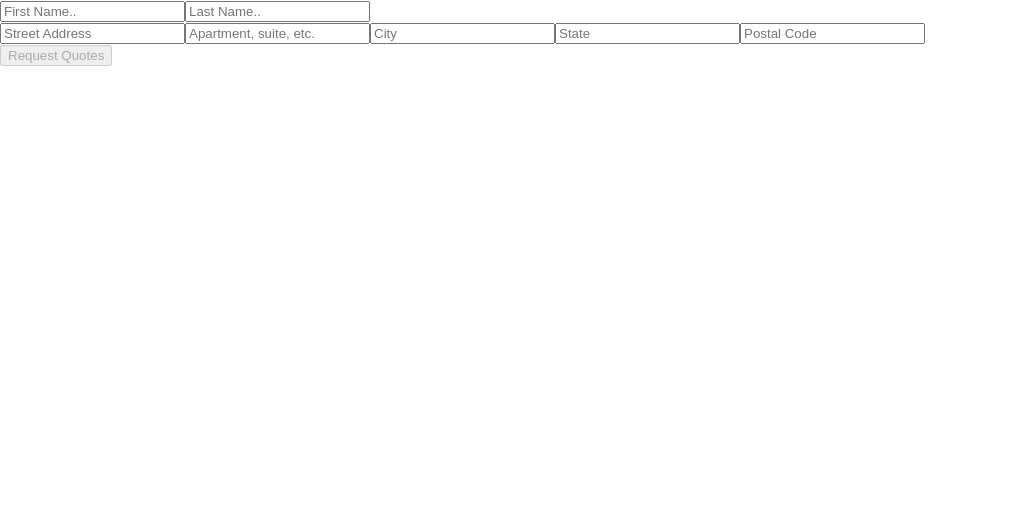
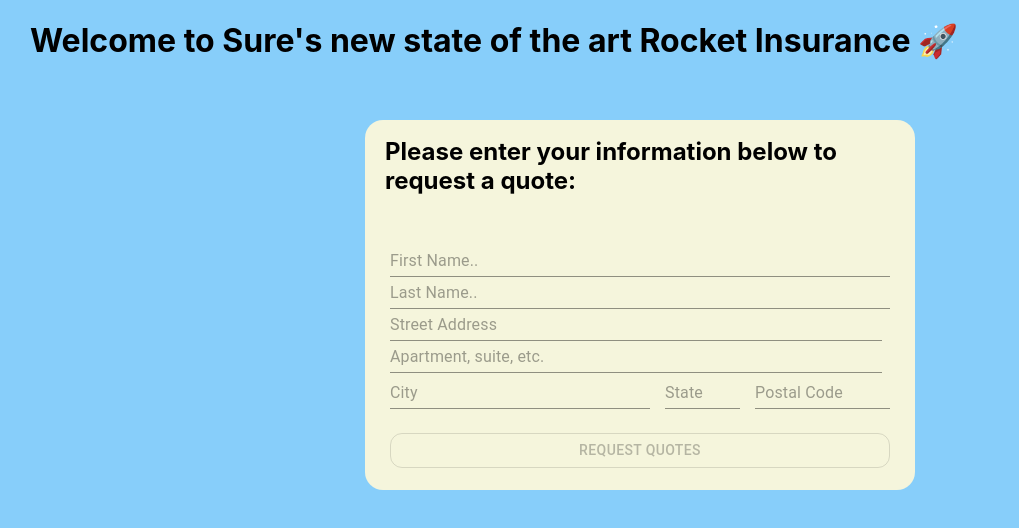
Before and after one commit to guizzettic/SureTakeHome, a React (Create React App) app: page / in a window 1280 px wide. Shown: the top 528 px of the page, without its empty margins (0-1019 px from the left). Built offline with nearby package versions, Linux system fonts and the light colour scheme.

Commit message:
updated styling of userInfo form and quote overview Dialog

```diff
--- a/src/App.js
+++ b/src/App.js
@@ -3,7 +3,13 @@
 
 function App() {
   return (
-    <div>
+    <div
+      style={{
+        height: '100vh',
+        width: '100vw',
+        backgroundColor: 'lightskyblue',
+      }}
+    >
       <RatingInfo />
     </div>
   );
--- a/src/QuoteInfo.js
+++ b/src/QuoteInfo.js
@@ -1,3 +1,4 @@
+import { useState, useEffect } from 'react';
 import Button from '@mui/material/Button';
 import Dialog from '@mui/material/Dialog';
 import DialogActions from '@mui/material/DialogActions';
@@ -8,7 +9,6 @@
 import { capitalizeFirstLetter, numberWithCommas } from './utils';
 import questionMark from '../src/questionMark.png';
 
-import { useState } from 'react';
 import {
   Select,
   MenuItem,
@@ -16,6 +16,29 @@
   Popover,
   Typography,
 } from '@mui/material';
+import { makeStyles } from '@mui/styles';
+
+const useStyles = makeStyles({
+  dialogBox: {
+    backgroundColor: 'transparent',
+  },
+  pageDescription: {
+    paddingBottom: 4,
+    marginTop: 3,
+  },
+  bodyContent: {
+    background: '#F8F0E3',
+    margin: '-2px 0 2px 0 ',
+  },
+  selectDropdown: {
+    margin: '-2.5px 0 1px 10px',
+  },
+  questionModal: {
+    height: 18,
+    margin: '0 5px',
+    paddingTop: 2,
+  },
+});
 
 const QuoteInfo = ({
   policyInfo,
@@ -31,7 +54,9 @@
     asteroid_collision:
       policyInfo.variable_options.asteroid_collision.values[0],
   });
+  const [policySubmitted, setPolicySubmitted] = useState(false);
 
+  const classes = useStyles();
   const modalOpen = Boolean(anchorEl);
 
   const handleClose = () => {
@@ -46,8 +71,11 @@
     setAnchorEl(null);
   };
 
-  const handleUpdate = (e) => {
-    e.preventDefault();
+  useEffect(() => {
+    handleUpdate();
+  }, [policySelections]);
+
+  const handleUpdate = () => {
     let url = `https://fed-challenge-api.sure.now.sh/api/v1/quotes/${policyInfo.quoteId}`;
 
     const updatedQuoteBody = JSON.stringify({
@@ -86,17 +114,24 @@
 
   return (
     <div>
-      <Dialog open={open}>
-        <DialogTitle>
+      <Dialog
+        open={open}
+        onClose={() => setShowDialog(false)}
+        className={classes.dialogBox}
+      >
+        <DialogTitle className={classes.bodyContent}>
           {capitalizeFirstLetter(policyInfo.policy_holder.first_name)}'s Quote
           Information
         </DialogTitle>
-        <DialogContent>
-          <DialogContentText>
-            Below find details on different options to calculate your personal
-            annaul premium for rocket insurance
+
+        <DialogContent className={classes.bodyContent}>
+          {!policySubmitted ? (
+            <>
+              <DialogContentText className={classes.pageDescription}>
+                Below find details on different options to calculate your
+                personal annual premium for rocket insurance:
               </DialogContentText>
-          <div style={{ display: 'flex', marginTop: 15 }}>
+              <div style={{ display: 'flex', marginTop: 25 }}>
                 <DialogContentText>Deductible</DialogContentText>
 
                 <img
@@ -104,7 +139,7 @@
                   aria-label="question-mark"
                   onMouseEnter={onHover}
                   onMouseLeave={onLeave}
-              style={{ height: 18, marginLeft: '10px' }}
+                  className={classes.questionModal}
                 />
                 <Popover
                   open={modalOpen}
@@ -122,25 +157,22 @@
                   }}
                 >
                   <Typography>
-                The amount of money you will pay in an insurance claim before
-                the insurance coverage kicks in.
+                    The amount of money you will pay in an insurance claim
+                    before the insurance coverage kicks in.
                   </Typography>
                 </Popover>
 
-            <FormControl sx={{ m: '2px 5px', minWidth: 120 }}>
+                <FormControl sx={{ minWidth: 120, paddingBottom: 2 }}>
                   <Select
-                label="$500"
                     defaultValue={500}
                     onChange={(e) => {
-                  setPolicySelections(
-                    {
+                      setPolicySelections({
                         ...policySelections,
                         deductible: e.target.value,
-                    },
-                    handleUpdate(e)
-                  );
+                      });
                     }}
-                sx={{ height: 50, ml: 4, mt: -1.5 }}
+                    className={classes.selectDropdown}
+                    sx={{ height: 30 }}
                   >
                     {policyInfo.variable_options.deductible.values.map(
                       (amt, key) => (
@@ -160,7 +192,7 @@
                   aria-label="question-mark"
                   onMouseEnter={onHover}
                   onMouseLeave={onLeave}
-              style={{ height: 18, marginLeft: '10px' }}
+                  className={classes.questionModal}
                 />
 
                 <Popover
@@ -184,20 +216,17 @@
                   </Typography>
                 </Popover>
 
-            <FormControl sx={{ m: '2px 5px', minWidth: 120 }}>
+                <FormControl sx={{ minWidth: 120, paddingBottom: 2 }}>
                   <Select
-                label="$100,000"
                     defaultValue={100000}
                     onChange={(e) => {
-                  setPolicySelections(
-                    {
+                      setPolicySelections({
                         ...policySelections,
                         asteroid_collision: e.target.value,
-                    },
-                    handleUpdate(e)
-                  );
+                      });
                     }}
-                sx={{ height: 50, ml: 4, mt: -1.5 }}
+                    className={classes.selectDropdown}
+                    sx={{ height: 30 }}
                   >
                     {policyInfo.variable_options.asteroid_collision.values.map(
                       (amt, key) => (
@@ -210,13 +239,43 @@
                 </FormControl>
               </div>
               <DialogContentText>
-            Annual Premium Insurance: ${numberWithCommas(policyInfo.premium)}
+                Annual Premium Insurance:
+                <strong>${numberWithCommas(policyInfo.premium)}</strong>
               </DialogContentText>
+            </>
+          ) : (
+            <DialogContentText>
+              Thank you for submitting your Rocket Insurance request, expect an
+              email with more information in the next 24 hours
+            </DialogContentText>
+          )}
         </DialogContent>
-        <DialogActions>
-          <Button onClick={handleClose}>Cancel Quote</Button>
-          <Button onClick={handleUpdate}>Submit Policy</Button>
+
+        {!policySubmitted && (
+          <DialogActions
+            sx={{
+              display: 'flex',
+              justifyContent: 'space-between',
+              background: '#F8F0E3',
+              marginTop: -0.5,
+            }}
+          >
+            <Button
+              variant="outlined"
+              onClick={handleClose}
+              sx={{ borderRadius: 3 }}
+            >
+              Edit Information
+            </Button>
+            <Button
+              variant="outlined"
+              onClick={() => setPolicySubmitted(true)}
+              sx={{ borderRadius: 3 }}
+            >
+              Submit Policy
+            </Button>
           </DialogActions>
+        )}
       </Dialog>
     </div>
   );
--- a/src/RatingInfo.js
+++ b/src/RatingInfo.js
@@ -1,6 +1,21 @@
 import { useState, useEffect } from 'react';
-import { fieldValidation } from './utils';
 import QuoteInfo from './QuoteInfo';
+import { makeStyles } from '@mui/styles';
+import { Button } from '@mui/material';
+import UserInfoForm from './components/UserInfoForm';
+
+const useStyles = makeStyles({
+  container: {
+    width: 550,
+    margin: '0 auto',
+    paddingTop: 100,
+  },
+  pageTitle: {
+    position: 'absolute',
+    top: 0,
+    left: 30,
+  },
+});
 
 const RatingInfo = () => {
   const [userInfo, setUserInfo] = useState({
@@ -12,9 +27,11 @@
     region: '',
     postal: '',
   });
+
   const [validForm, setValidForm] = useState(true);
   const [policyInfo, setPolicyInfo] = useState(null);
   const [showDialog, setShowDialog] = useState(false);
+  const classes = useStyles();
 
   const handleSubmit = (e) => {
     e.preventDefault();
@@ -47,67 +64,21 @@
       .catch((err) => console.error(err));
   };
 
-  useEffect(() => {
-    let status = fieldValidation(userInfo);
-    setValidForm(status);
-  }, [userInfo]);
+  return (
+    <div className={classes.container}>
+      <h1 className={classes.pageTitle}>
+        Welcome to Sure's new state of the art Rocket Insurance 🚀
+      </h1>
+      <UserInfoForm
+        userInfo={userInfo}
+        setUserInfo={setUserInfo}
+        handleSubmit={handleSubmit}
+        showDialog={showDialog}
+        policyInfo={policyInfo}
+        validForm={validForm}
+        setValidForm={setValidForm}
+      />
 
-  return (
-    <div>
-      <form>
-        <input
-          placeholder="First Name.."
-          value={userInfo.first_name}
-          onChange={(e) =>
-            setUserInfo({ ...userInfo, first_name: e.target.value })
-          }
-        />
-        <input
-          placeholder="Last Name.."
-          value={userInfo.last_name}
-          onChange={(e) =>
-            setUserInfo({ ...userInfo, last_name: e.target.value })
-          }
-        />
-        <div>
-          <input
-            placeholder="Street Address"
-            value={userInfo.line_1}
-            onChange={(e) =>
-              setUserInfo({ ...userInfo, line_1: e.target.value })
-            }
-          />
-          <input
-            placeholder="Apartment, suite, etc."
-            value={userInfo.line_2}
-            onChange={(e) =>
-              setUserInfo({ ...userInfo, line_2: e.target.value })
-            }
-          />
-          <input
-            placeholder="City"
-            value={userInfo.city}
-            onChange={(e) => setUserInfo({ ...userInfo, city: e.target.value })}
-          />
-          <input
-            placeholder="State"
-            value={userInfo.region}
-            onChange={(e) =>
-              setUserInfo({ ...userInfo, region: e.target.value })
-            }
-          />
-          <input
-            placeholder="Postal Code"
-            value={userInfo.postal}
-            onChange={(e) =>
-              setUserInfo({ ...userInfo, postal: e.target.value })
-            }
-          />
-        </div>
-        <button disabled={validForm} onClick={handleSubmit}>
-          {policyInfo ? 'Update Quotes' : 'Request Quotes'}
-        </button>
-      </form>
       {showDialog && (
         <div>
           <p>premium is: {policyInfo.premium}</p>
--- /dev/null
+++ b/src/components/UserInfoForm.js
@@ -0,0 +1,165 @@
+import { Button, TextField } from '@mui/material';
+import { makeStyles } from '@mui/styles';
+import { useEffect } from 'react';
+import { fieldValidation } from '../utils';
+
+const useStyles = makeStyles({
+  buttons: {
+    height: '25px',
+  },
+  form: {
+    display: 'flex',
+    flexDirection: 'column',
+    height: 150,
+    width: 500,
+    justifyContent: 'space-between',
+    margin: '0 auto',
+    paddingTop: 30,
+  },
+  street: {
+    width: '98.3%',
+    marginTop: 3,
+  },
+  city: {
+    width: '52%',
+  },
+  state: {
+    width: '15%',
+  },
+  postal: {
+    width: '27%',
+  },
+  region: {
+    display: 'flex',
+    justifyContent: 'space-between',
+    marginTop: 4,
+  },
+  title: {
+    paddingTop: 17,
+    width: 500,
+    paddingLeft: 20,
+  },
+  formBody: {
+    height: 370,
+    width: 550,
+    backgroundColor: 'beige',
+    borderRadius: 18,
+  },
+});
+
+const UserInfoForm = ({
+  userInfo,
+  setUserInfo,
+  handleSubmit,
+  validForm,
+  setValidForm,
+  showDialog,
+  policyInfo,
+}) => {
+  const classes = useStyles();
+
+  useEffect(() => {
+    let status = fieldValidation(userInfo);
+    setValidForm(status);
+  }, [userInfo]);
+
+  return (
+    <div className={classes.formBody}>
+      <h2 className={classes.title}>
+        Please enter your information below to request a quote:
+      </h2>
+      <form className={classes.form}>
+        <TextField
+          variant="standard"
+          required
+          error={userInfo.first_name !== '' && userInfo.first_name.length < 3}
+          // helperText={userInfo.first_name}
+          placeholder="First Name.."
+          value={userInfo.first_name}
+          onChange={(e) =>
+            setUserInfo({ ...userInfo, first_name: e.target.value })
+          }
+        />
+        <TextField
+          variant="standard"
+          required
+          placeholder="Last Name.."
+          value={userInfo.last_name}
+          onChange={(e) =>
+            setUserInfo({ ...userInfo, last_name: e.target.value })
+          }
+        />
+
+        <div className={classes.addressField}>
+          <TextField
+            variant="standard"
+            required
+            placeholder="Street Address"
+            value={userInfo.line_1}
+            className={classes.street}
+            onChange={(e) =>
+              setUserInfo({ ...userInfo, line_1: e.target.value })
+            }
+          />
+          <TextField
+            variant="standard"
+            placeholder="Apartment, suite, etc."
+            value={userInfo.line_2}
+            className={classes.street}
+            onChange={(e) =>
+              setUserInfo({ ...userInfo, line_2: e.target.value })
+            }
+          />
+          <div className={classes.region}>
+            <TextField
+              variant="standard"
+              required
+              placeholder="City"
+              value={userInfo.city}
+              className={classes.city}
+              onChange={(e) =>
+                setUserInfo({ ...userInfo, city: e.target.value })
+              }
+            />
+            <TextField
+              variant="standard"
+              required
+              placeholder="State"
+              value={userInfo.region}
+              className={classes.state}
+              onChange={(e) =>
+                setUserInfo({ ...userInfo, region: e.target.value })
+              }
+            />
+            <TextField
+              variant="standard"
+              required
+              placeholder="Postal Code"
+              value={userInfo.postal}
+              className={classes.postal}
+              onChange={(e) =>
+                setUserInfo({ ...userInfo, postal: e.target.value })
+              }
+            />
+          </div>
+        </div>
+
+        <Button
+          variant="outlined"
+          className={classes.buttons}
+          disabled={validForm || showDialog}
+          onClick={handleSubmit}
+          sx={{
+            borderRadius: 3,
+            height: 35,
+            marginTop: 3,
+          }}
+        >
+          Request Quotes
+        </Button>
+      </form>
+    </div>
+  );
+};
+
+export default UserInfoForm;
```
Lines whose indentation alone changed are shown as unchanged.
